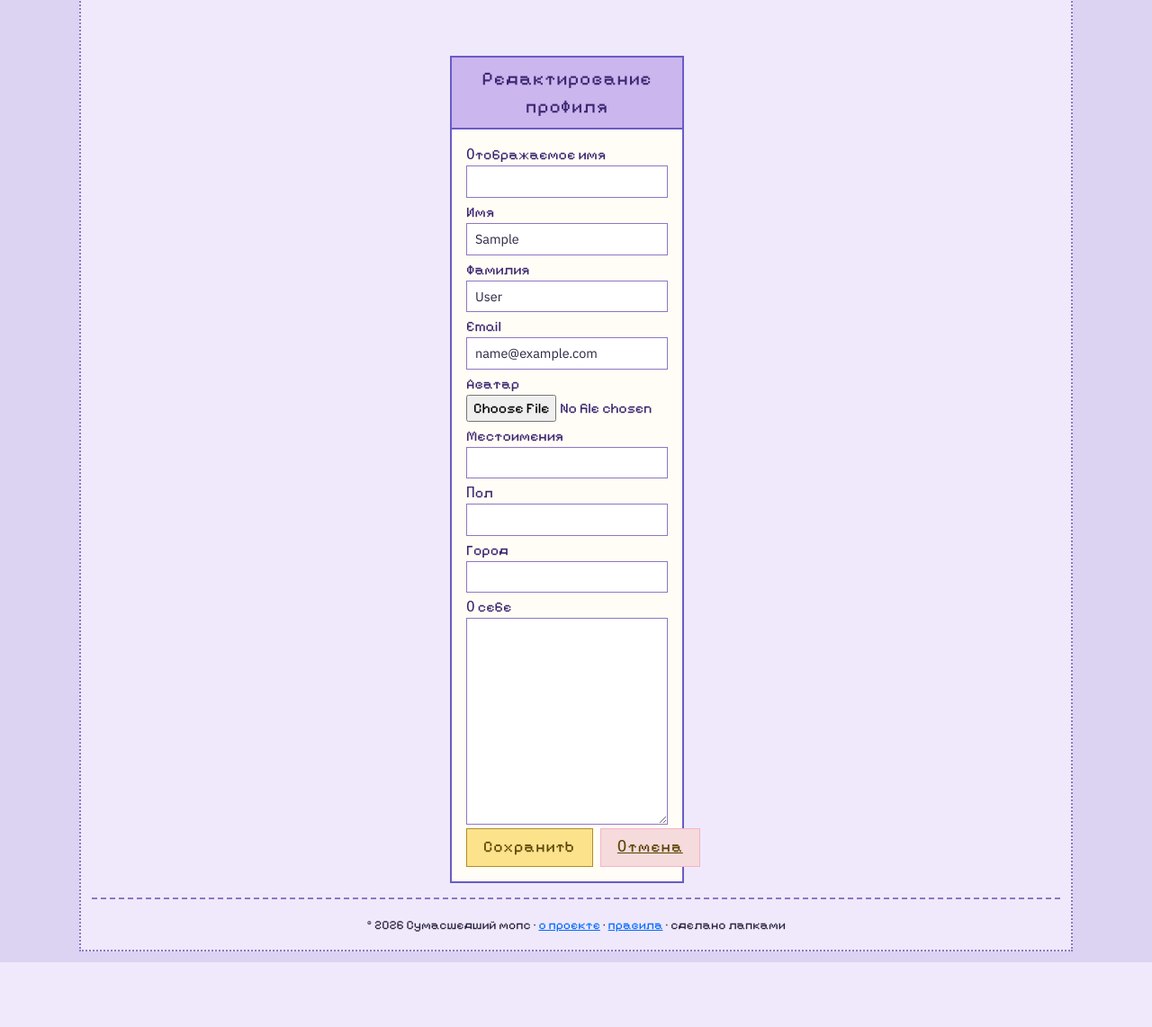
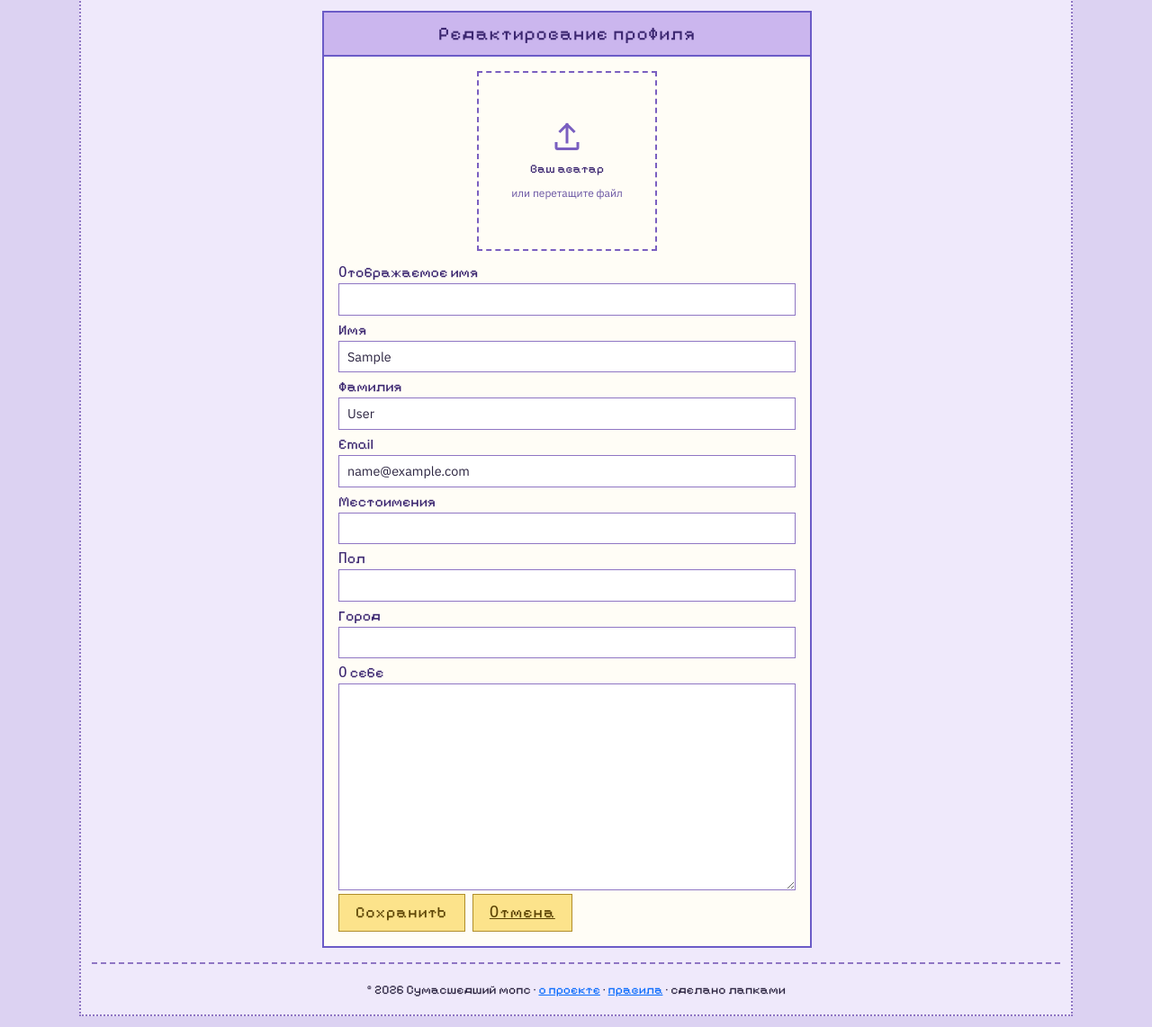
Before and after one commit to Discrete-Mathematicians/crazy-mops, a Django app: page /users/profile/edit/ in a window 1280 px wide. Shown: the part 114-1256 px from the top of the page at 90% size. Before the commit the page ends 1184 px from the top, so only its background shows below. Run offline with Django 4.2, Linux system fonts and the light colour scheme; the visitor is signed in with stand-in values (Sample User, id 1).

Commit message:
feat: дропбокс для авы в редактировании профиля

```diff
--- a/templates/includes/form_fields.html
+++ b/templates/includes/form_fields.html
@@ -4,6 +4,7 @@
     </div>
 {% endif %}
 {% for field in form %}
+    {% if field.name != exclude %}
         <div class="form-field">
             <label for="{{ field.id_for_label }}">
                 {{ field.label }}{% if field.field.required %} <span class="form-required">*</span>{% endif %}
@@ -12,4 +13,5 @@
             {% if field.help_text %}<div class="form-help">{{ field.help_text }}</div>{% endif %}
             {% for error in field.errors %}<div class="form-error">{{ error }}</div>{% endfor %}
         </div>
+    {% endif %}
 {% endfor %}
--- a/templates/users/profile_edit.html
+++ b/templates/users/profile_edit.html
@@ -1,24 +1,45 @@
 {% extends "base.html" %}
+{% load static %}
 {% block title %}Редактирование профиля — Сумасшедший мопс{% endblock title %}
 {% block content %}
-    <div class="row justify-content-center edit-profile-row">
-        <div class="col-12 col-md-8 col-lg-6">
-            <div class="edit-profile">
+    <div class="post-form-narrow">
         <div class="flat-panel">
             <div class="panel-header">Редактирование профиля</div>
             <div class="panel-body">
                 {# Поля предзаполняет view (instance=request.user), шаблон об этом не знает #}
                 <form method="post" enctype="multipart/form-data" novalidate>
                     {% csrf_token %}
-                            {% include "includes/form_fields.html" with form=form %}
+                    <label class="dropzone-square">
+                        {{ form.avatar }}
+                        <img class="dropzone-square__preview"
+                             id="avatar-preview"
+                             src="{% if form.instance.avatar %}{{ form.instance.avatar.url }}{% endif %}"
+                             alt=""
+                             {% if not form.instance.avatar %}style="display: none;"{% endif %}>
+                        <span class="dropzone-square__placeholder"
+                              id="avatar-placeholder"
+                              {% if form.instance.avatar %}style="display: none;"{% endif %}>
+                            <span class="dropzone-square__icon">
+                                <svg viewBox="0 0 24 24">
+                                    <path d="M12 3v13M12 3l-5 5M12 3l5 5M4 17v3a1 1 0 0 0 1 1h14a1 1 0 0 0 1-1v-3" />
+                                </svg>
+                            </span>
+                            <p class="dropzone-square__title">Ваш аватар</p>
+                            <p class="dropzone-square__caption">или перетащите файл</p>
+                        </span>
+                    </label>
+                    {% if form.avatar.errors %}
+                        <div class="form-error">{{ form.avatar.errors }}</div>
+                    {% endif %}
+                    {% include "includes/form_fields.html" with form=form exclude="avatar" %}
                     <div class="d-flex gap-2">
-                                <button type="submit" class="btn-pixel btn-primary">Сохранить</button>
-                                <a href="#" class="btn-pixel btn-outline-secondary">Отмена</a>
+                        <button type="submit" class="btn-pixel">Сохранить</button>
+                        <a href="{% url 'profiles:detail' request.user.pk %}" class="btn-pixel">Отмена</a>
                     </div>
                 </form>
             </div>
         </div>
     </div>
-        </div>
-    </div>
+    <script src="{% static 'js/dropzone_preview.js' %}"></script>
+    <script>initSingleDropzone('{{ form.avatar.id_for_label }}', 'avatar-preview', 'avatar-placeholder');</script>
 {% endblock content %}
--- a/users/forms.py
+++ b/users/forms.py
@@ -1,3 +1,4 @@
+from django import forms
 from django.contrib.auth.forms import UserChangeForm, UserCreationForm
 
 from .models import User
@@ -17,3 +18,6 @@ class ProfileEditForm(UserChangeForm):
     class Meta:
         model = User
         fields = ("display_name", "first_name", "last_name", "email", "avatar", "pronouns", "gender", "city", "info")
+        widgets = {
+            "avatar": forms.ClearableFileInput(attrs={"class": "dropzone-square__input"}),
+        }
```
Lines whose indentation alone changed are shown as unchanged.
